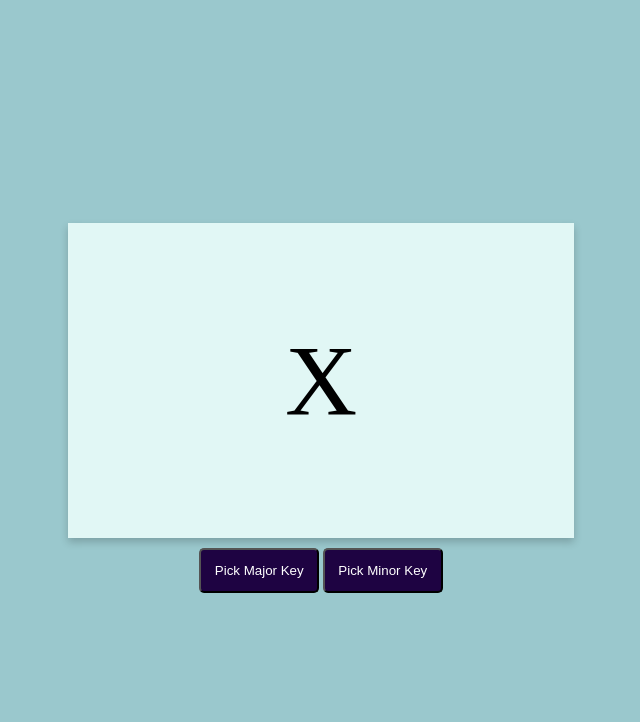
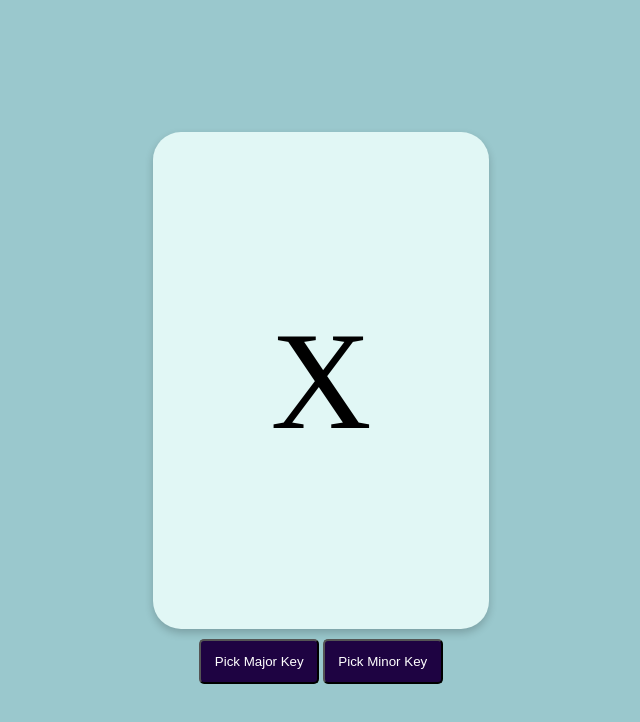
Before and after one commit to sauloh/key-picker, a plain HTML site: page index.html in a window 1280 px wide. Shown: the whole page, without its empty margins (319-959 px from the left). Drawn offline with Linux system fonts and the light colour scheme.

Commit message:
fixing text overflow on cards and card design

```diff
--- a/style.css
+++ b/style.css
@@ -10,13 +10,20 @@ body {
 
 .card {
     box-shadow: 0 4px 8px 0 rgba(0,0,0,0.2);
-    transition: 0.3s;
-    width: 40%;
+    border-radius: 1em 1em 1em 1em;
+    transition: 0.5s;
     background-color: #E1F7F5;
+    padding: 1em;
+    font-size: 28px;
+    min-width: 10em;
+}
+
+p {
+    font-size: 5em;
+    text-align: center;
 }
 
 .button {
-    display: flex;
     flex-direction: row;
 }
 
@@ -26,8 +33,3 @@ body {
     background-color: #1E0342;
     color: white;
 }
-
-p {
-    font-size: 100px;
-    text-align: center;
-}
```
